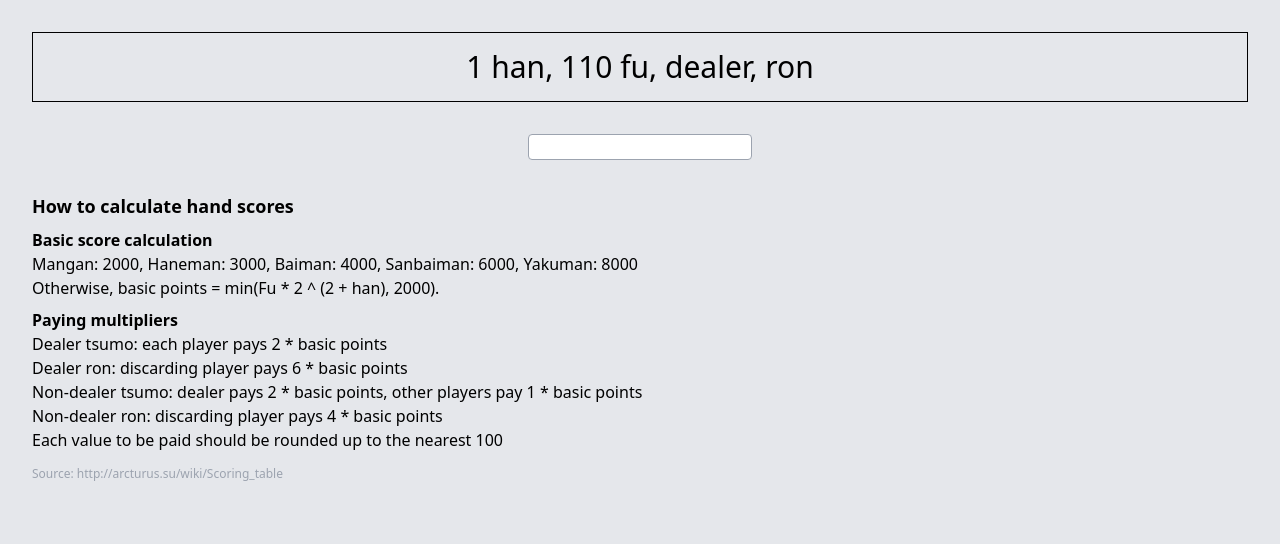
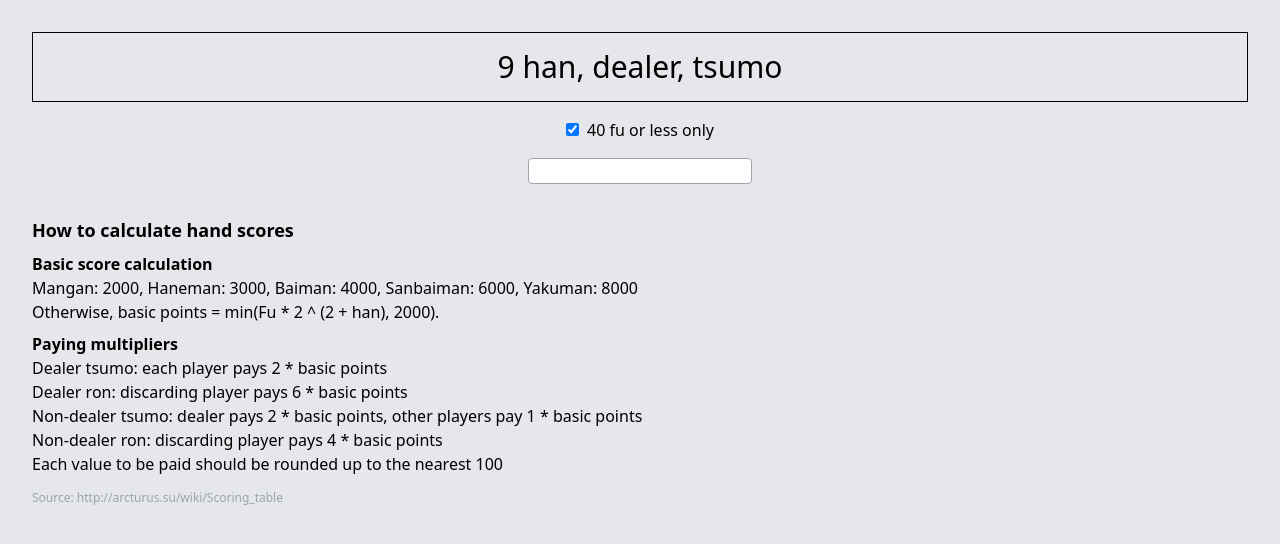
Before and after one commit to marcoskwkm/riichi, a React (Create React App) app: page /#/score-calc in a window 1280 px wide. Shown: the top 544 px of the page. Built offline with nearby package versions, Linux system fonts and the light colour scheme.

Commit message:
[ScoreCalc] Add option to practice only on common fu values (<= 40)

```diff
--- a/src/components/ScoreCalcTrainer/index.tsx
+++ b/src/components/ScoreCalcTrainer/index.tsx
@@ -1,16 +1,29 @@
-import React, { useState } from 'react'
+import React, { useEffect, useState } from 'react'
 
 import ScoreCalcPrompt from '../ScoreCalcPrompt'
 import { ALL_SCORES } from './constants'
 
-const getRandomHand = () => {
-  const idx = Math.floor(ALL_SCORES.length * Math.random())
-  return ALL_SCORES[idx]
+const isCommonHand = (hand: HandScore) => !hand.fu || hand.fu <= 40
+
+const getRandomHand = (options: { common?: boolean } = {}) => {
+  const pool = options.common
+    ? ALL_SCORES.filter((hand) => isCommonHand(hand))
+    : ALL_SCORES
+
+  const idx = Math.floor(pool.length * Math.random())
+  return pool[idx]
 }
 
 const ScoreCalcTrainer: React.FC = () => {
   const [hand, setHand] = useState<HandScore>(getRandomHand())
   const [guess, setGuess] = useState<string>('')
+  const [commonOnly, setCommonOnly] = useState<boolean>(true)
+
+  useEffect(() => {
+    if (commonOnly && !isCommonHand(hand)) {
+      setHand(getRandomHand({ common: true }))
+    }
+  }, [commonOnly, hand])
 
   const handleKeyDown = (event: React.KeyboardEvent<HTMLInputElement>) => {
     if (event.key !== 'Enter') {
@@ -18,7 +31,7 @@ const ScoreCalcTrainer: React.FC = () => {
     }
 
     if (guess === hand?.score) {
-      setHand(getRandomHand())
+      setHand(getRandomHand({ common: commonOnly }))
       setGuess('')
     } else {
       console.log('Wrong. Answer:', hand?.score)
@@ -28,8 +41,17 @@ const ScoreCalcTrainer: React.FC = () => {
   return (
     <div className="flex flex-col items-center">
       <ScoreCalcPrompt hand={hand} />
+      <label className="mt-4">
+        <input
+          className="mr-2"
+          type="checkbox"
+          checked={commonOnly}
+          onChange={(event) => setCommonOnly(event.target.checked)}
+        />
+        40 fu or less only
+      </label>
       <input
-        className="mt-8 w-56 px-1 border border-gray-400 rounded text-center"
+        className="mt-4 w-56 px-1 border border-gray-400 rounded text-center"
         value={guess}
         onChange={(event) => setGuess(event.target.value)}
         onKeyDown={handleKeyDown}
```
Also changed, not shown: 1 other file (tests, documents, lock files or other folders).
